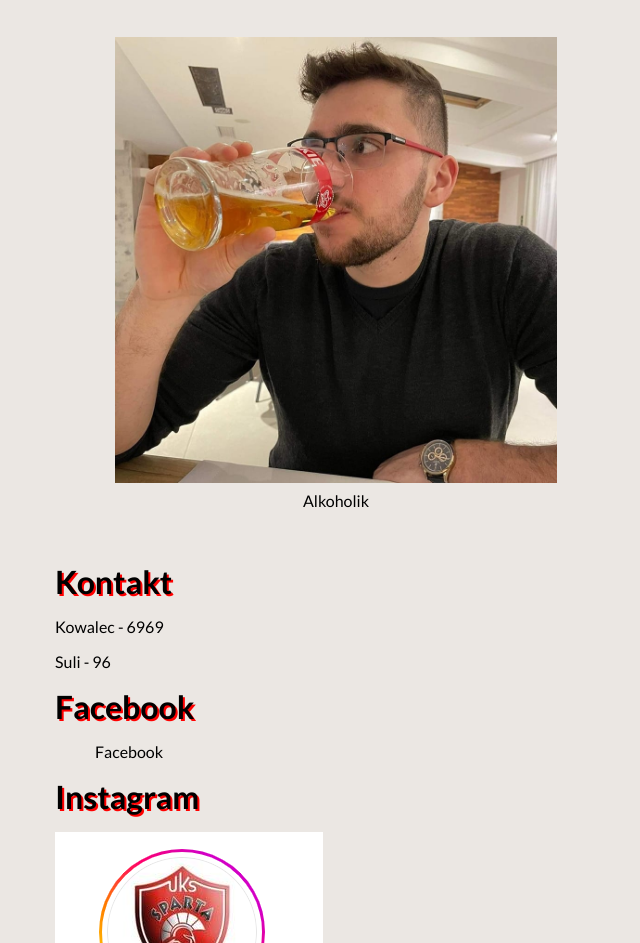
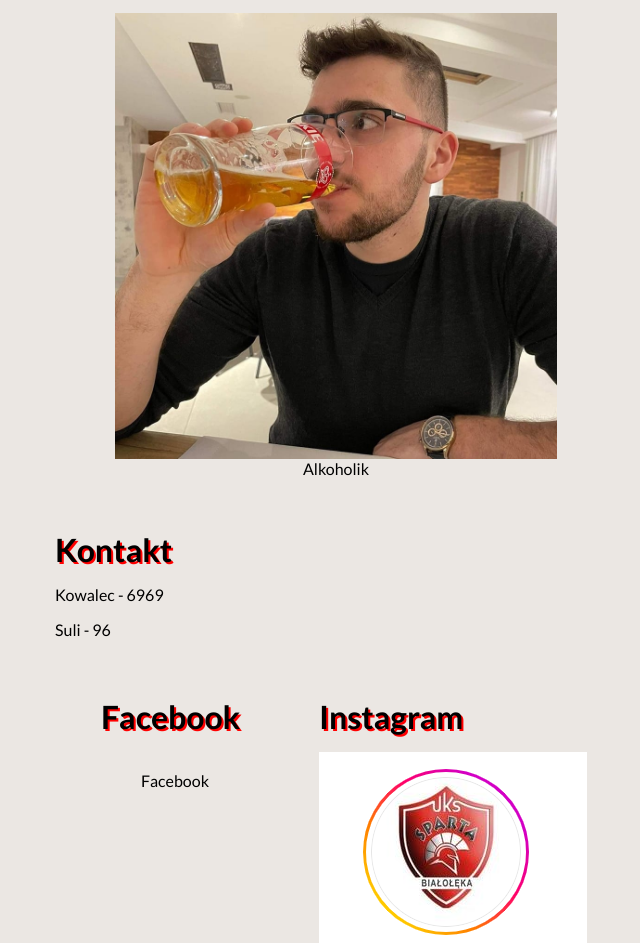
Before and after one commit to litner1/chessPage, a plain HTML site: page index.html in a window 1280 px wide. Shown: the part 3305-4248 px from the top of the page, without its empty margins (73-713 px from the left). Drawn offline with Linux system fonts and the light colour scheme.

Commit message:
fb w galerii

```diff
--- a/index.html
+++ b/index.html
@@ -103,6 +103,36 @@
         <h1>Kontakt</h1>
         <p>Kowalec - 6969</p>
         <p>Suli - 96</p>
+
+        <section class="gallery">
+            <ul>
+                <li>
+                    <figure>
+                        <h1><a href="https://www.instagram.com/spartabialoleka/">Facebook</a></h1><br>
+                        <script async defer crossorigin="anonymous"
+                            src="https://connect.facebook.net/pl_PL/sdk.js#xfbml=1&version=v16.0"
+                            nonce="PdTXDR5j"></script>
+                        <div class="fb-page" data-href="https://www.facebook.com/SpartaBialolekaSzachy"
+                            data-tabs="timeline" data-width="" data-height="" data-small-header="false"
+                            data-adapt-container-width="true" data-hide-cover="false" data-show-facepile="true">
+                            <blockquote cite="https://www.facebook.com/SpartaBialolekaSzachy"
+                                class="fb-xfbml-parse-ignore"><a
+                                    href="https://www.facebook.com/SpartaBialolekaSzachy">Facebook</a></blockquote>
+                        </div>
+                    </figure>
+                </li>
+                <li>
+                    <figure>
+                        <h1><a href="https://www.instagram.com/spartabialoleka/">Instagram</a></h1>
+                        <p><a href="https://www.instagram.com/spartabialoleka/"><img class="image" src="img/instagram.png"></a></p>
+                    </figure>
+                </li>
+                <div style="clear:both;"></div>
+            </ul>
+        </section>
+
+
+
         <div id="fb-root"></div>
         <h1><a href="https://www.facebook.com/SpartaBialolekaSzachy">Facebook</a></h1>
 
--- a/styles/main.css
+++ b/styles/main.css
@@ -128,6 +128,7 @@ article>p {
 .gallery>ul>li>figure>img {
     width: 100%;
     height: 100%;
+    float: left;
     /*   padding: 10px; */
 }
 
@@ -145,3 +146,8 @@ a {
     text-decoration: none;
     color: black;
 }
+
+.gallery>ul {
+    display: inline-flex;
+    flex-wrap: wrap;
+}
```
